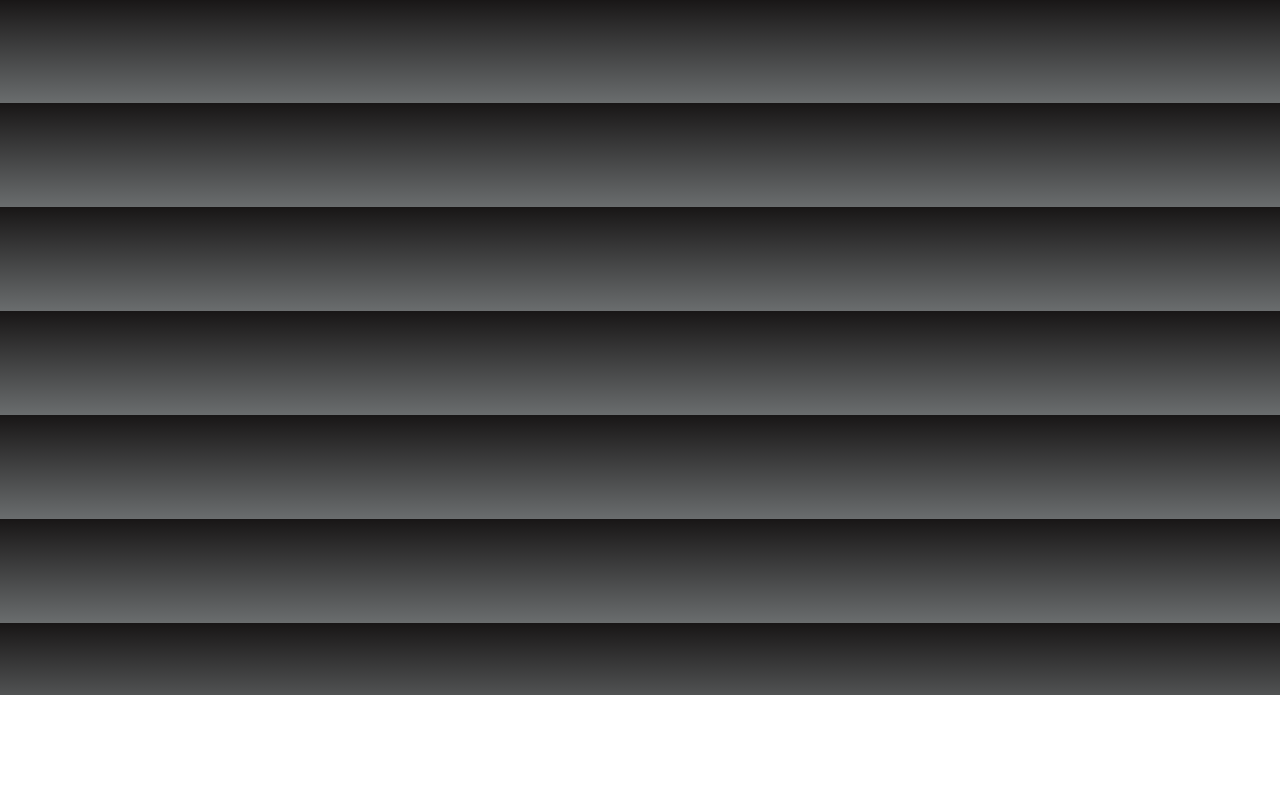
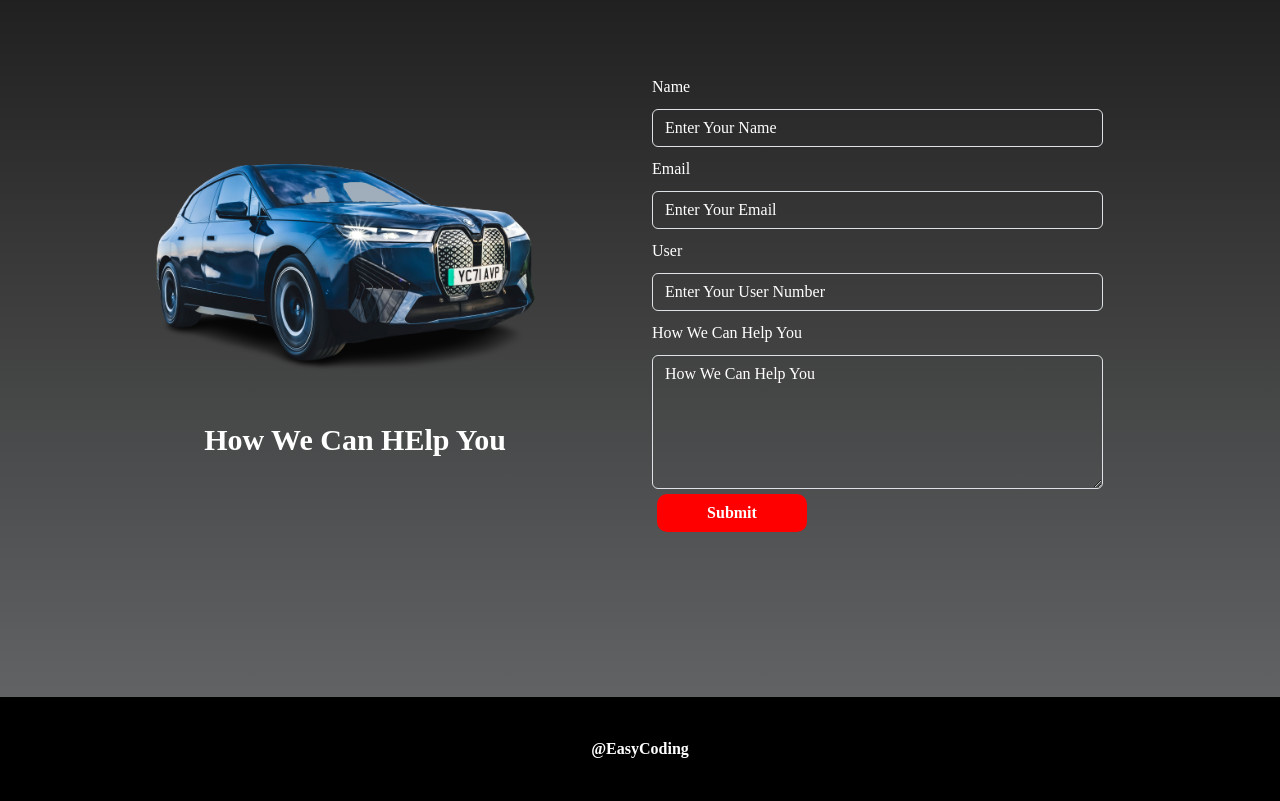
Before and after one commit to SpaceJamHD/Car, a plain HTML site: page contact.html in a window 1280 px wide. Shown: the part 105-906 px from the top of the page. Before the commit the page ends 800 px from the top, so only its background shows below. Drawn offline with nearby package versions, Linux system fonts and the light colour scheme; a web font is replaced by a local one.

Commit message:
contact end

```diff
--- a/contact.css
+++ b/contact.css
@@ -0,0 +1,41 @@
+/* Contact Section Start */
+
+.contact_us_main_page {
+  margin: 160px auto;
+}
+
+.contact_us_main_page img {
+  margin-top: 50px;
+  cursor: pointer;
+}
+
+.contact_us_main_page .col-sm-6 h6 {
+  font-weight: bold;
+  text-align: center;
+  margin: 10px auto;
+  font-size: 30px;
+  color: var(--white) !important;
+}
+
+.contact_us_main_page .col-sm-5 form label {
+  color: var(--white) !important;
+  margin: 10px 0;
+}
+
+.contact_us_main_page .offsets-sm-2 form {
+  margin-top: 10px;
+}
+
+.contact_us_main_page .offsets-sm-2 form input,
+textarea {
+  background: none !important;
+  outline: none !important;
+  color: var(--white) !important;
+}
+
+.contact_us_main_page .offsets-sm-2 form input::placeholder,
+textarea::placeholder {
+  color: var(--white) !important;
+}
+
+/* Contact Section End */
--- a/contact.html
+++ b/contact.html
@@ -39,6 +39,70 @@
       </div>
     </nav>
 
+    <!-- ========================== Contact Us Section Start ----------- -->
+
+    <section>
+      <div class="container contact_us_main_page">
+        <div class="row">
+          <div class="col-sm-6">
+            <img src="./img/header.png" alt="" class="img-fluid" />
+            <h6>How We Can HElp You</h6>
+          </div>
+          <div class="offsets-sm-2 col-sm-5">
+            <form>
+              <div class="form-group">
+                <label for="" class="font-weight-bold">Name</label>
+                <input
+                  type="text"
+                  required
+                  class="font-weight-bold form-control"
+                  placeholder="Enter Your Name"
+                />
+              </div>
+
+              <div class="form-group">
+                <label for="" class="font-weight-bold">Email</label>
+                <input
+                  type="Email"
+                  required
+                  class="font-weight-bold form-control"
+                  placeholder="Enter Your Email"
+                />
+              </div>
+
+              <div class="form-group">
+                <label for="" class="font-weight-bold">User</label>
+                <input
+                  type="number"
+                  required
+                  class="font-weight-bold form-control"
+                  placeholder="Enter Your User Number"
+                />
+              </div>
+
+              <div class="form-group">
+                <label for="" class="font-weight-bold"
+                  >How We Can Help You</label
+                >
+                <textarea
+                  name=""
+                  id=""
+                  cols="30"
+                  rows="5"
+                  required
+                  class="font-weight-bold form-control"
+                  placeholder="How We Can Help You"
+                ></textarea>
+              </div>
+              <button class="btn">Submit</button>
+            </form>
+          </div>
+        </div>
+      </div>
+    </section>
+
+    <!-- ========================== FooteContact Usr Section End ----------- -->
+
     <!-- ========================== Footer Section Start ----------- -->
 
     <footer>
```
